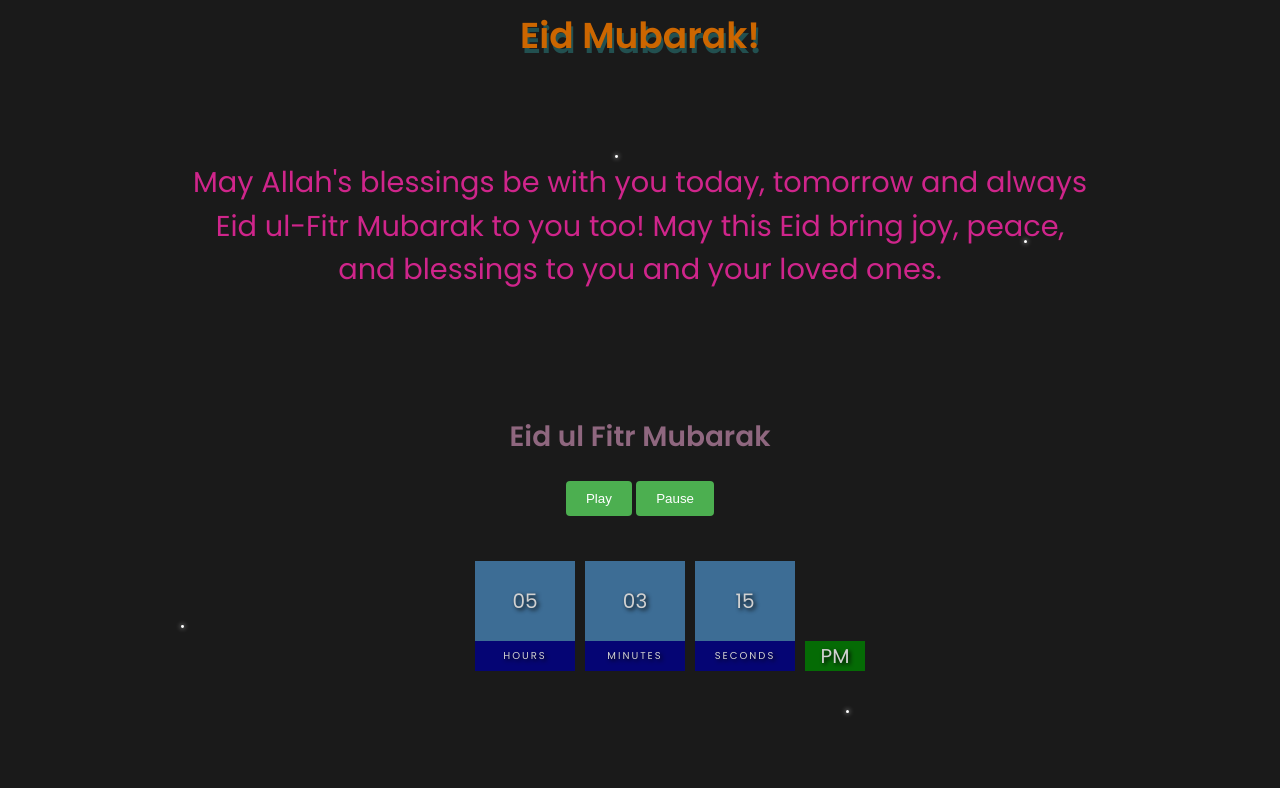
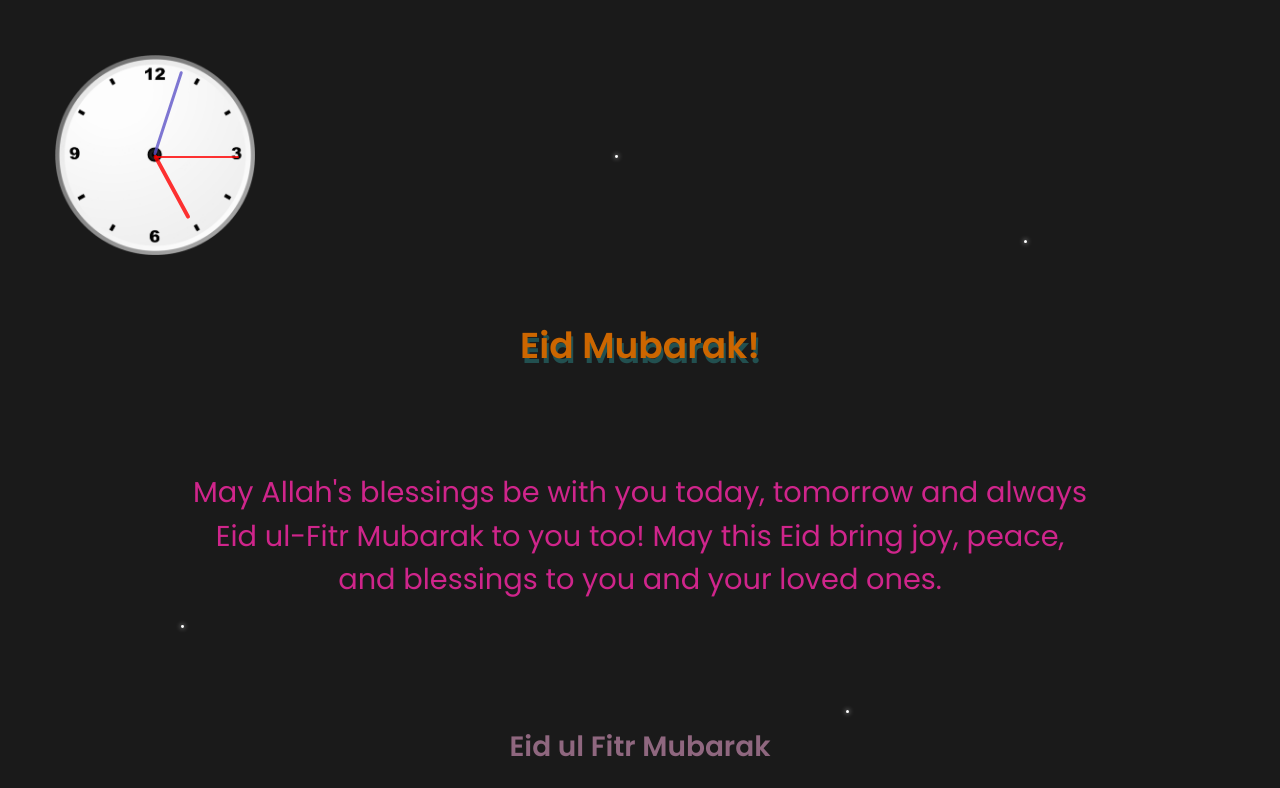
Before and after one commit to Muntaha07/Eid-ul-fitr-Mubarak.io, a plain HTML site: page index.html in a window 1280 px wide. Shown: the top 788 px of the page. Drawn offline with Linux system fonts and the light colour scheme.

Commit message:
updated....

```diff
--- a/index.css
+++ b/index.css
@@ -1,41 +1,50 @@
-.clock{
-    display: flex;
-    justify-content: center;
-    margin-top: 40px;
+
+
+/*  */
+
+
+
+
+
+
+#clockContainer{
+    position: relative;
+    margin: 55px;
+    height: 200px;
+    width: 200px;
+    background: url(clock.png) no-repeat;
+    background-size: 100%;
+}
+
+#hour, #minute, #second{
+    position: absolute;
+    background: black;
+    border-radius: 10px;
+    transform-origin: bottom;
+}
+#hour{
+    width: 1.8%;
+    height: 36%;
+    top: 14%;
+    left: 48.85%;
+    opacity: 0.8;
+    background-color: red;
+}
+#minute{
+    width: 1.6%;
+    height: 44%;
+    top: 6%;
+    left: 48.9%;
+    opacity: 0.8;
+    background-color: #6056c9;
+}
+#second{
+    width: 1%;
+    height: 42%;
+    top: 9%;
+    left: 49.25%;
+    opacity: 0.8;
+    background-color: red;
+
 
 }
-.clock div{
-    margin: 5px;
-    position: relative;
-
-}
-.clock span{
-    width: 100px;
-    height: 80px;
-    background-color: steelblue;
-    opacity: .8;
-    color: white;
-    display: flex;
-    justify-content: center;
-    align-items: center;
-    font-size: 20px;
-    /* text-shadow: 2px 2px 4px rgb(0, 0, 0, 0.3); */
-    text-shadow: 2px 2px 4px black;
-}
-.clock .text{
-    height: 30px;
-    font-size: 10px;
-    text-transform: uppercase;
-    letter-spacing: 2px;
-    background: darkblue;
-    opacity: .8;
-}
-
-.clock #ampm{
-    bottom: 0;
-    position: absolute;
-    width: 60px;
-    height: 30px;
-    font-size: 20px;
-    background-color: green;
-}
--- a/index.html
+++ b/index.html
@@ -4,7 +4,9 @@
 <head>
 	<title>Eid Mubarak</title>
 	<link rel="stylesheet" href="./index.css">
+	<link rel="stylesheet" href="./clock.css">
 	<style>
+
 		@import url('https://fonts.googleapis.com/css2?family=Poppins:wght@100;200;300;400;500;600&display=swap');
 
 		body {
@@ -153,7 +155,7 @@
 			color: #f2f2f2;
 			padding: 20px;
 			position: absolute;
-			bottom: -68px;
+			bottom: -217px;
 			width: 100%;
 		}
 
@@ -172,6 +174,15 @@
 </head>
 
 <body>
+
+	<div id="clockContainer">
+        <div id="hour"></div>
+        <div id="minute"></div>
+        <div id="second"></div>
+    </div>
+
+
+
 	<h1>Eid Mubarak!</h1>
 	<p>May Allah's blessings be with you today, tomorrow and always <br>
 		Eid ul-Fitr Mubarak to you too! May this Eid bring joy, peace,<br> and blessings to you and your loved ones.
@@ -188,33 +199,14 @@
 	<button onclick="playSong()">Play</button>
 	<button onclick="pauseSong()">Pause</button>
 
-	<section>
-		<div class="clock">
-			<div>
-				<span id="hour">00</span>
-				<span class="text">Hours</span>
-			</div>
-			<div>
-				<span id="minutes">00</span>
-				<span class="text">Minutes</span>
-			</div>
-			<div>
-				<span id="seconds">00</span>
-				<span class="text">Seconds</span>
-			</div>
-			<div>
-				<span id="ampm">PM</span>
 
-			</div>
-		</div>
-		<script src="./index.js"></script>
-	</section>
+
 
 	<footer>
 		<div class="container">
 			<h4>&copy; 2023  <em> Muntaha Majeed.</em> All rights reserved. | <a href="#">Privacy Policy</a> | <a href="#">Terms of
-					Use</a></h4>
-		</div>
+				Use</a></h4>
+			</div>
 	</footer>
 
 	<script>
@@ -227,7 +219,8 @@
 		function pauseSong() {
 			audio.pause();
 		}
-	</script>
+		</script>
+<script src="./index.js"></script>
 </body>
 
 </html>
--- a/index.js
+++ b/index.js
@@ -1,28 +1,16 @@
-const hourE1 = document.getElementById ("hour")
-const minuteE1 =document.getElementById("minutes")
-const secoundE1 =document.getElementById("seconds")
-const  ampmE1 =document.getElementById("ampm")
 
-function updateClock() {
-    let h = new Date ().getHours()
-    let m = new Date ().getMinutes()
-    let s = new Date ().getSeconds()
-    let ampm ="PM"
+//
 
-    if (h>12) {
-        h =h-12
-        ampm="AM"
-    }
-    h = h<10? "0" + h :h;
-    m = m<10? "0" + m :m;
-    s = s<10? "0" + s :s;
+setInterval(() => {
+    d = new Date();
+    htime = d.getHours();
+    mtime = d.getMinutes();
+    stime = d.getSeconds();
+    hrotation = 30*htime + mtime/2;
+    mrotation = 6*mtime;
+    srotation = 6*stime;
 
-    hourE1.innerText =h;
-    minuteE1.innerText=m;
-    secoundE1.innerText=s;
-    ampm,(innerText =ampm);
-    setTimeout(()=>{
-        updateClock()
-    },1000)
-}
-updateClock()
+    hour.style.transform = `rotate(${hrotation}deg)`;
+    minute.style.transform = `rotate(${mrotation}deg)`;
+    second.style.transform = `rotate(${srotation}deg)`;
+}, 1000);
```
Also changed, not shown: clock.png (added).
